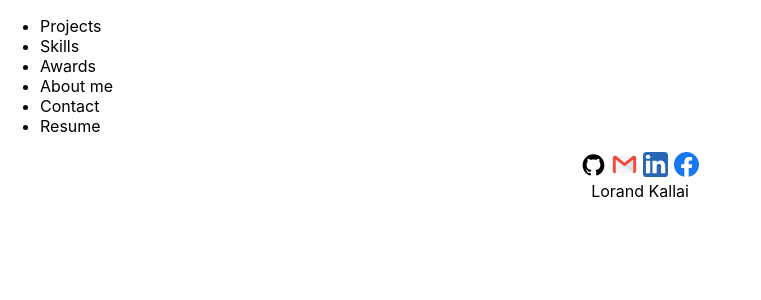
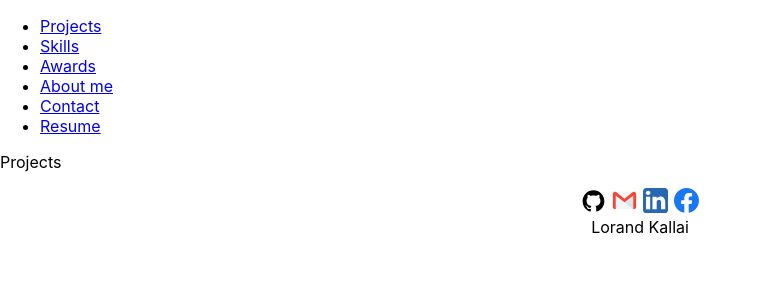
Before and after one commit to kpeti515/kpeti515.github.io, a React (Create React App) app: page / in a window 1280 px wide. Shown: the top 300 px of the page, without its empty margins (0-761 px from the left). Built offline with nearby package versions, Linux system fonts and the light colour scheme.

Commit message:
routes added

```diff
--- a/src/App.js
+++ b/src/App.js
@@ -1,18 +1,34 @@
 import Header from './components/Header'
 import Footer from './components/Footer'
-import { HashRouter as Router } from 'react-router-dom'
-import './App.css';
+import Projects from './components/Projects'
+import Awards from './components/Awards'
+import Contact from './components/Contact'
+import Resume from './components/Resume'
+import Skills from './components/Skills'
+import About from './components/About'
+
+import { BrowserRouter as Router, Route, Switch } from 'react-router-dom'
+import './App.css'
+import NoMatch from './components/NoMatch'
 
 function App() {
   return (
-    <Router>
+    <Router basename={process.env.PUBLIC_URL}>
       <div className="App">
         <Header />
-
+        <Switch>
+          <Route exact path='/' component={Projects} />
+          <Route exact path='/skills' component={Skills} />
+          <Route exact path='/awards' component={Awards} />
+          <Route exact path='/about' component={About} />
+          <Route exact path='/contact' component={Contact} />
+          <Route exact path='/resume' component={Resume} />
+          <Route component={NoMatch} status={404} />
+        </Switch>
         <Footer />
       </div>
     </Router>
-  );
+  )
 }
 
 export default App;
--- /dev/null
+++ b/src/components/About.js
@@ -0,0 +1,8 @@
+
+const About = () => {
+  return (
+    <p>About</p>
+  )
+}
+
+export default About
--- /dev/null
+++ b/src/components/Awards.js
@@ -0,0 +1,8 @@
+
+const Awards = () => {
+  return (
+    <p>Awards</p>
+  )
+}
+
+export default Awards
--- /dev/null
+++ b/src/components/Contact.js
@@ -0,0 +1,8 @@
+
+const Contact = () => {
+  return (
+    <p>Contact</p>
+  )
+}
+
+export default Contact
--- a/src/components/Header.js
+++ b/src/components/Header.js
@@ -1,13 +1,15 @@
+import { Link } from 'react-router-dom'
+
 const Header = () => {
   return (
     <nav>
       <ul>
-        <li>Projects</li>
-        <li>Skills</li>
-        <li>Awards</li>
-        <li>About me</li>
-        <li>Contact</li>
-        <li>Resume</li>
+        <li><Link to="/">Projects</Link></li>
+        <li><Link to="/skills">Skills</Link></li>
+        <li><Link to="/awards">Awards</Link></li>
+        <li><Link to="/about">About me</Link></li>
+        <li><Link to="/contact">Contact</Link></li>
+        <li><Link to="/resume">Resume</Link></li>
       </ul>
     </nav>
   )
--- /dev/null
+++ b/src/components/NoMatch.js
@@ -0,0 +1,8 @@
+
+const NoMatch = () => {
+  return (
+    <p>404</p>
+  )
+}
+
+export default NoMatch
--- /dev/null
+++ b/src/components/Projects.js
@@ -0,0 +1,8 @@
+
+const Projects = () => {
+  return (
+    <p>Projects</p>
+  )
+}
+
+export default Projects
--- /dev/null
+++ b/src/components/Resume.js
@@ -0,0 +1,8 @@
+
+const Resume = () => {
+  return (
+    <p>Resume</p>
+  )
+}
+
+export default Resume
--- /dev/null
+++ b/src/components/Skills.js
@@ -0,0 +1,8 @@
+
+const Skills = () => {
+  return (
+    <p>Skills</p>
+  )
+}
+
+export default Skills
```
Also changed, not shown: 1 other file (tests, documents, lock files or other folders).
